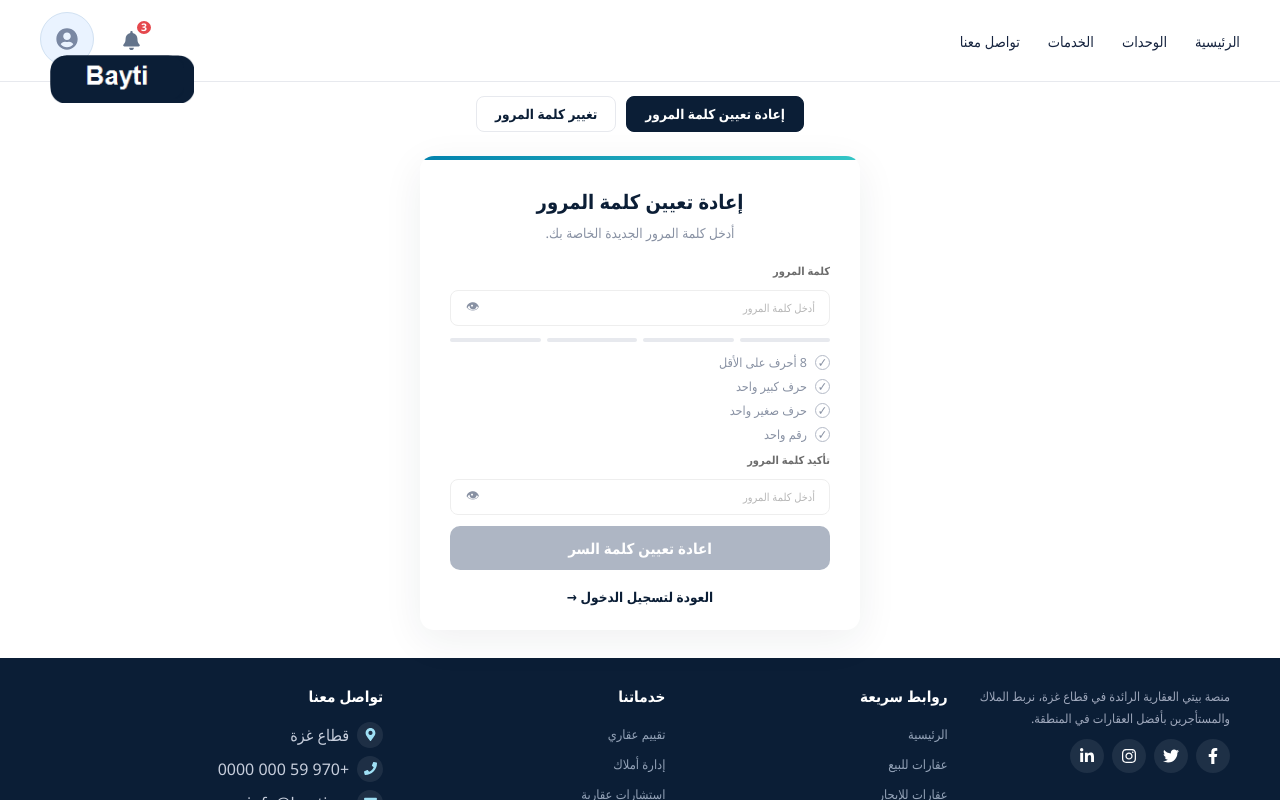
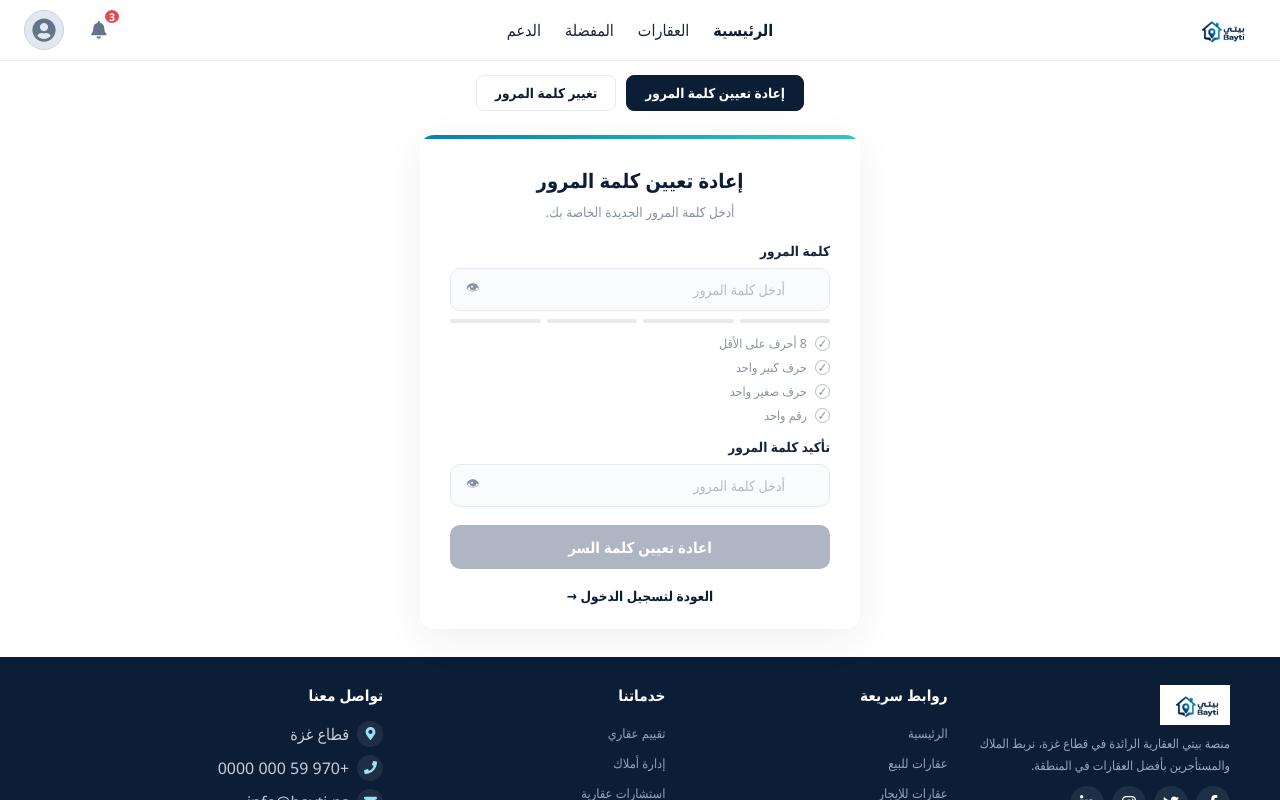
Before and after one commit to Bayti-Project/Frontend, a React (Vite) app: page / in a window 1280 px wide. Built offline with nearby package versions, Linux system fonts and the light colour scheme.

Commit message:
Fix navbar RTL layout and footer logo

```diff
--- a/src/Footer.jsx
+++ b/src/Footer.jsx
@@ -15,7 +15,7 @@ export default function Footer() {
         <div className="footer-brand">
           <a href="#" className="logo">
             <img
-              src="/logofooter.png"
+              src="/logo.png"
               alt="بيتي Bayti"
               className="logo-img logo-img-footer"
             />
--- a/src/Navbar.jsx
+++ b/src/Navbar.jsx
@@ -6,20 +6,23 @@ export default function Navbar({ onProfileClick, onChangePasswordClick }) {
   const [showMenu, setShowMenu] = useState(false);
 
   return (
-    <header className="site-header">
+    <header className="site-header" dir="rtl">
+      {/* 1. الشعار يميناً */}
       <a href="#" className="logo">
         <img src="/logo.png" alt="بيتي Bayti" className="logo-img" />
       </a>
 
-      <nav>
+      {/* 2. الروابط في المنتصف */}
+      <nav className="nav-container">
         <ul className="main-nav">
-          <li><a href="#">الرئيسية</a></li>
-          <li><a href="#">الوحدات</a></li>
-          <li><a href="#">الخدمات</a></li>
-          <li><a href="#">تواصل معنا</a></li>
+          <li><a href="#" className="active">الرئيسية</a></li>
+          <li><a href="#">العقارات</a></li>
+          <li><a href="#">المفضلة</a></li>
+          <li><a href="#">الدعم</a></li>
         </ul>
       </nav>
 
+      {/* 3. الأيقونات يساراً */}
       <div className="header-actions">
         <div className="notif-menu">
           <button
@@ -39,13 +42,6 @@ export default function Navbar({ onProfileClick, onChangePasswordClick }) {
                 <div>
                   <div>عرض جديد على وحدتك</div>
                   <div className="notif-time">قبل 5 دقائق</div>
-                </div>
-              </div>
-              <div className="notif-item">
-                <span className="notif-dot"></span>
-                <div>
-                  <div>تم قبول طلبك بنجاح</div>
-                  <div className="notif-time">قبل ساعة</div>
                 </div>
               </div>
               <div className="notif-empty">لا توجد إشعارات أخرى</div>
--- a/src/style.css
+++ b/src/style.css
@@ -46,149 +46,151 @@ button {
 }
 
 /* ---------- Header ---------- */
+/* ضمان الترتيب الأفقي RTL في كل الهيدرات */
+/* ---------- Header ---------- */
+
+/* 1. الهيدر الرئيسي */
 .site-header {
-  display: flex;
-  align-items: center;
-  justify-content: space-between;
-  padding: 12px 40px;
-  background: #fff;
-  border-bottom: 1px solid var(--border);
+  display: flex !important;
+  flex-direction: row !important;
+  align-items: center !important;
+  justify-content: space-between !important;
+  direction: rtl !important;
+  width: 100% !important;
+  padding: 10px 24px !important;
+  box-sizing: border-box !important;
+  position: relative !important;
+  background-color: #ffffff !important;
+  border-bottom: 1px solid var(--border) !important;
 }
 
-.logo {
-  display: flex;
-  align-items: center;
-  gap: 8px;
-  font-weight: 800;
-  font-size: 20px;
-  color: var(--navy);
+/* 2. الشعار (أقصى اليمين) */
+.site-header>.logo {
+  display: flex !important;
+  align-items: center !important;
+  margin: 0 !important;
+  position: static !important;
+  top: auto !important;
+  left: auto !important;
+  right: auto !important;
+  bottom: auto !important;
+  z-index: auto !important;
+  color: inherit !important;
 }
 
 .logo .logo-img {
-  height: 48px;
+  height: 40px;
   width: auto;
   display: block;
 }
 
-.logo .logo-img-footer {
-  height: 44px;
-}
-
-.logo .logo-icon {
-  width: 40px;
-  height: 40px;
-  display: flex;
-  align-items: center;
-  justify-content: center;
-  flex: 0 0 auto;
-}
-
-.logo .logo-icon svg {
-  width: 40px;
-  height: 40px;
-}
-
-.logo-text {
-  display: flex;
-  flex-direction: column;
-  line-height: 1;
-}
-
-.logo-text small {
-  font-size: 11px;
-  font-weight: 500;
-  color: inherit;
-  opacity: 0.8;
+/* 3. حاوية القائمة (بالمنتصف تماماً) */
+.site-header .nav-container {
+  position: absolute !important;
+  left: 50% !important;
+  transform: translateX(-50%) !important;
 }
 
 .main-nav {
   display: flex;
-  align-items: center;
-  gap: 28px;
+  gap: 25px;
   list-style: none;
   margin: 0;
   padding: 0;
-  font-size: 14.5px;
-  font-weight: 500;
-  color: var(--text-dark);
 }
 
-.main-nav a {
-  position: relative;
-  padding: 6px 0;
-  transition: color .2s ease;
+.main-nav {
+  display: flex !important;
+  gap: 24px !important;
+  list-style: none !important;
+  margin: 0 !important;
+  padding: 0 !important;
 }
 
-.main-nav a:hover {
-  color: var(--blue-accent);
+.main-nav a:hover,
+.main-nav a.active {
+  color: var(--navy);
+  font-weight: 700;
 }
 
-.header-actions {
-  display: flex;
-  align-items: center;
-  gap: 18px;
+/* 4. الأيقونات (أقصى اليسار) */
+.site-header .header-actions {
+  display: flex !important;
+  align-items: center !important;
+  gap: 16px !important;
+  margin: 0 !important;
+  flex: none !important;
+  /* إلغاء flex: 1 عشان ما يدفع اللوجو */
 }
 
+/* أزرار الأيقونات شفافة وبسيطة مثل الصورة */
 .icon-btn {
   width: 38px;
   height: 38px;
   border-radius: 50%;
   border: none;
-  background: var(--navy);
-  color: #fff;
+  background: transparent;
+  color: #4A5568;
   display: flex;
   align-items: center;
   justify-content: center;
   cursor: pointer;
   position: relative;
-  transition: background .2s ease, transform .15s ease;
+  transition: background 0.2s ease, color 0.2s ease;
 }
 
 .icon-btn:hover {
-  background: #06122b;
+  background: #f1f5f9;
+  color: var(--navy);
 }
 
-.icon-btn:active {
-  transform: scale(0.94);
-}
-
-.icon-btn svg {
-  width: 19px;
-  height: 19px;
-}
-
-.notif-badge {
-  position: absolute;
-  top: -3px;
-  right: -3px;
-  min-width: 17px;
-  height: 17px;
+.site-header .avatar {
+  width: 40px;
+  height: 40px;
   border-radius: 50%;
-  background: #E5484D;
-  color: #fff;
-  font-size: 10.5px;
-  font-weight: 700;
+  background: #e2e8f0;
   display: flex;
   align-items: center;
   justify-content: center;
-  padding: 0 4px;
-  border: 2px solid #fff;
+  border: 1.5px solid #cbd5e1;
+  cursor: pointer;
+  overflow: hidden;
+  min-width: 40px;
+  min-height: 40px;
+  aspect-ratio: auto;
+  flex-shrink: 0;
+  position: relative;
+  margin-bottom: 0;
+  font-size: inherit;
 }
 
-.notif-menu {
+.site-header .avatar svg {
+  width: 24px;
+  height: 24px;
+  color: #64748b;
+}
+
+/* القوائم المنسدلة */
+.notif-menu,
+.avatar-menu {
   position: relative;
 }
 
-.notif-panel {
+.notif-panel,
+.dropdown-menu {
   position: absolute;
   top: calc(100% + 10px);
   left: 0;
+  right: auto;
   background: #fff;
   border: 1px solid var(--border);
   border-radius: 12px;
   box-shadow: 0 12px 32px rgba(22, 36, 63, 0.14);
+  z-index: 50;
+}
+
+.notif-panel {
   width: 310px;
-  z-index: 50;
   overflow: hidden;
 }
 
@@ -209,15 +211,11 @@ button {
   font-size: 13px;
   color: var(--text-dark);
   cursor: pointer;
-  transition: background .15s ease;
+  transition: background 0.15s ease;
 }
 
 .notif-item:hover {
   background: #F8FAFD;
-}
-
-.notif-item:last-child {
-  border-bottom: none;
 }
 
 .notif-item .notif-dot {
@@ -242,39 +240,9 @@ button {
   font-size: 13.5px;
 }
 
-.avatar {
-  width: 38px;
-  height: 38px;
-  border-radius: 50%;
-  background: linear-gradient(135deg, #dfe6f3, #c7d3ea);
-  display: flex;
-  align-items: center;
-  justify-content: center;
-  overflow: hidden;
-  border: 1px solid var(--border);
-}
-
-.avatar svg {
-  width: 22px;
-  height: 22px;
-  color: #7a88a3;
-}
-
-.avatar-menu {
-  position: relative;
-}
-
 .dropdown-menu {
-  position: absolute;
-  top: calc(100% + 10px);
-  left: 0;
-  background: #fff;
-  border: 1px solid var(--border);
-  border-radius: 12px;
-  box-shadow: 0 12px 32px rgba(22, 36, 63, 0.14);
   min-width: 190px;
   padding: 6px;
-  z-index: 50;
   display: flex;
   flex-direction: column;
   gap: 2px;
@@ -292,12 +260,30 @@ button {
   font-weight: 500;
   color: var(--text-dark);
   cursor: pointer;
-  transition: background .15s ease, color .15s ease;
+  transition: background 0.15s ease, color 0.15s ease;
 }
 
 .dropdown-menu button:hover {
   background: #F3F6FC;
   color: var(--navy);
+}
+
+.notif-badge {
+  position: absolute;
+  top: -3px;
+  right: -3px;
+  min-width: 17px;
+  height: 17px;
+  border-radius: 50%;
+  background: #E5484D;
+  color: #fff;
+  font-size: 10.5px;
+  font-weight: 700;
+  display: flex;
+  align-items: center;
+  justify-content: center;
+  padding: 0 4px;
+  border: 2px solid #fff;
 }
 
 /* ---------- Tabs ---------- */
@@ -806,3 +792,65 @@ button {
     padding: 22px 20px 0;
   }
 }
+
+/* ============================================================
+   حماية صفحات كلمة السر من تلوث register.css / Login.css
+   (هذه الملفات تُستورد عالمياً وقد تُلغي تنسيقاتنا)
+   ============================================================ */
+
+/* لوجو الفوتر: فك أي positioning دخيل */
+.footer-brand .logo {
+  position: static !important;
+  top: auto !important;
+  left: auto !important;
+  right: auto !important;
+  bottom: auto !important;
+  z-index: auto !important;
+  color: #fff !important;
+}
+
+/* حقول الفورم */
+.page .field {
+  display: block !important;
+  width: 100% !important;
+  margin-bottom: 14px !important;
+  gap: 0 !important;
+}
+
+.page .field label {
+  display: block !important;
+  margin-bottom: 8px !important;
+  font-size: 13.5px !important;
+  font-weight: 700 !important;
+  color: var(--text-dark) !important;
+  text-align: right !important;
+}
+
+.page .field .input-wrap input {
+  width: 100% !important;
+  height: auto !important;
+  padding: 11px 44px 11px 16px !important;
+  border-radius: 10px !important;
+  border: 1.5px solid var(--border) !important;
+  background: #FAFBFC !important;
+  font-size: 14px !important;
+  font-family: inherit !important;
+  color: var(--text-dark) !important;
+  text-align: right !important;
+  outline: none !important;
+}
+
+.page .field .input-wrap input::placeholder {
+  color: var(--text-faint) !important;
+  font-size: 14px !important;
+}
+
+.page .field .input-wrap input:focus {
+  border-color: var(--blue-accent) !important;
+  box-shadow: 0 0 0 3px rgba(47, 111, 237, 0.12) !important;
+  background: #fff !important;
+}
+
+.page .field .input-wrap input.invalid {
+  border-color: #E5484D !important;
+}
```
Also changed, not shown: src/index.css (+4 -8 lines), public/logo.png, public/logofooter.png (deleted).
